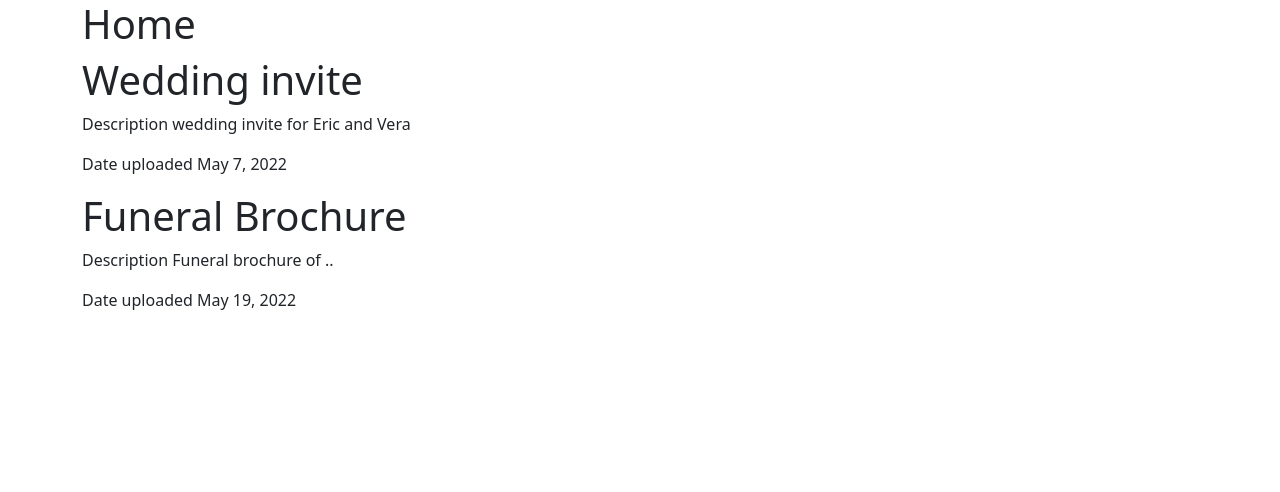
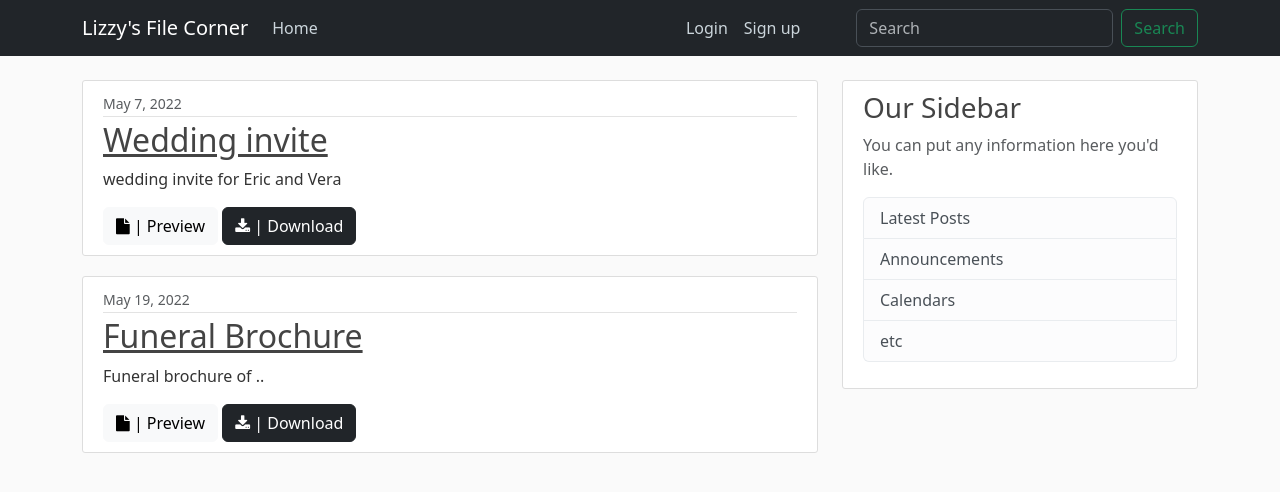
Before and after one commit to JerryAgbesi/File-Server-Project, a Django app: page / in a window 1280 px wide. Shown: the top 492 px of the page. Run offline with Django 4.2, Linux system fonts and the light colour scheme.

Commit message:
Complete feedpage

```diff
--- /dev/null
+++ b/fileServer/fileapp/static/fileapp/main.css
@@ -0,0 +1,90 @@
+body {
+    background: #fafafa;
+    color: #333333;
+    margin-top: 5rem;
+  }
+
+  h1, h2, h3, h4, h5, h6 {
+    color: #444444;
+  }
+
+  ul {
+    margin: 0;
+  }
+
+  .bg-steel {
+    background-color: #5f788a;
+  }
+
+  .site-header .navbar-nav .nav-link {
+    color: #cbd5db;
+  }
+
+  .site-header .navbar-nav .nav-link:hover {
+    color: #ffffff;
+  }
+
+  .site-header .navbar-nav .nav-link.active {
+    font-weight: 500;
+  }
+
+  .content-section {
+    background: #ffffff;
+    padding: 10px 20px;
+    border: 1px solid #dddddd;
+    border-radius: 3px;
+    margin-bottom: 20px;
+  }
+
+  .article-title {
+    color: #444444;
+  }
+
+  a.article-title:hover {
+    color: #428bca;
+    text-decoration: none;
+  }
+
+  .article-content {
+    white-space: pre-line;
+  }
+
+  .article-img {
+    height: 65px;
+    width: 65px;
+    margin-right: 16px;
+  }
+
+  .article-metadata {
+    padding-bottom: 1px;
+    margin-bottom: 4px;
+    border-bottom: 1px solid #e3e3e3
+  }
+
+  .article-metadata a:hover {
+    color: #333;
+    text-decoration: none;
+  }
+
+  .article-svg {
+    width: 25px;
+    height: 25px;
+    vertical-align: middle;
+  }
+
+  .account-img {
+    height: 125px;
+    width: 125px;
+    margin-right: 20px;
+    margin-bottom: 16px;
+  }
+
+  .account-heading {
+    font-size: 2.5rem;
+  }
+
+  .file-buttons{
+    position:absolute;
+    bottom:0;
+    right:0;
+   }
--- a/fileServer/fileapp/templates/fileapp/base.html
+++ b/fileServer/fileapp/templates/fileapp/base.html
@@ -1,3 +1,4 @@
+{% load static %}
 <!DOCTYPE html>
 <html>
 <head>
@@ -5,10 +6,12 @@
   <meta name="viewport" content="width=device-width, initial-scale=1">
 
   <link href="https://cdn.jsdelivr.net/npm/bootstrap@5.3.0-alpha3/dist/css/bootstrap.min.css" rel="stylesheet" integrity="sha384-KK94CHFLLe+nY2dmCWGMq91rCGa5gtU4mk92HdvYe+M/SXH301p5ILy+dN9+nJOZ" crossorigin="anonymous">
+  <link rel="stylesheet" href="https://cdnjs.cloudflare.com/ajax/libs/font-awesome/4.7.0/css/font-awesome.min.css">
 
+  <link rel="stylesheet" href="{% static 'fileapp/main.css' %}">
   {%if title%}
 
-  <title>{{title}}</title>
+  <title> {{title}}</title>
 
 
   {% else %}
@@ -19,12 +22,55 @@
 </head>
 
 <body>
+  <header class="site-header">
+    <nav class="navbar navbar-expand-md navbar-dark bg-dark fixed-top " data-bs-theme="dark">
+      <div class="container">
+        <a class="navbar-brand mr-4" href="/">Lizzy's File Corner</a>
+        <button class="navbar-toggler" type="button" data-toggle="collapse" data-target="#navbarToggle" aria-controls="navbarToggle" aria-expanded="false" aria-label="Toggle navigation">
+        <span class="navbar-toggler-icon"></span>
+        </button>
+        <div class="collapse navbar-collapse" id="navbarToggle">
+          <div class="navbar-nav mr-auto">
+            <a class="nav-item nav-link" href="/">Home</a>
+          </div>
 
-  <div class="container">
-    {% block content %}
+          <div class="navbar-nav ms-auto">
+            {% if user.is_authenticated %}
+              <a class="nav-item nav-link" href="{% url 'logout' %}">Logout</a>
+            {% else %}
+              <a class="nav-item nav-link" href="{% url 'login' %}">Login</a>
+              <a class="nav-item nav-link" href="{% url 'signup' %}">Sign up</a>
+            {% endif %}
+          </div>
+          <form class="d-flex ms-5" role="search">
+            <input class="form-control me-2" type="search" placeholder="Search" aria-label="Search">
+            <button class="btn btn-outline-success" type="submit">Search</button>
+          </form>
+        </div>
+      </div>
 
-    {% endblock %}
-  </div>
+    </nav>
+  </header>
+  <main role="main" class="container">
+    <div class="row">
+      <div class="col-md-8">
+        {% block content %}{% endblock %}
+      </div>
+      <div class="col-md-4">
+        <div class="content-section">
+          <h3>Our Sidebar</h3>
+          <p class='text-muted'>You can put any information here you'd like.
+            <ul class="list-group">
+              <li class="list-group-item list-group-item-light">Latest Posts</li>
+              <li class="list-group-item list-group-item-light">Announcements</li>
+              <li class="list-group-item list-group-item-light">Calendars</li>
+              <li class="list-group-item list-group-item-light">etc</li>
+            </ul>
+          </p>
+        </div>
+      </div>
+    </div>
+  </main>
 
    <script src="https://cdn.jsdelivr.net/npm/@popperjs/core@2.11.7/dist/umd/popper.min.js" integrity="sha384-zYPOMqeu1DAVkHiLqWBUTcbYfZ8osu1Nd6Z89ify25QV9guujx43ITvfi12/QExE" crossorigin="anonymous"></script>
    <script src="https://cdn.jsdelivr.net/npm/bootstrap@5.3.0-alpha3/dist/js/bootstrap.min.js" integrity="sha384-Y4oOpwW3duJdCWv5ly8SCFYWqFDsfob/3GkgExXKV4idmbt98QcxXYs9UoXAB7BZ" crossorigin="anonymous"></script>
--- a/fileServer/fileapp/templates/fileapp/home.html
+++ b/fileServer/fileapp/templates/fileapp/home.html
@@ -3,15 +3,21 @@
 
 {% block content %}
 
+    {% for file in files%}
+        <article class="media content-section">
+            <div class="media-body">
+            <div class="article-metadata">
+                <small class="text-muted">{{ file.date_uploaded }}</small>
+            </div>
+            <h2><a class="article-title" href="#">{{ file.title }}</a></h2>
+            <p class="article-content">{{ file.description }}</p>
+            <div class="ml-auto">
+                <button class="btn btn-light"><i class="fa fa-file"></i> | Preview</button>
+                <button class="btn btn-dark"><i class="fa fa-download"></i> | Download</button>
+            </div>
+            </div>
 
-    <h1>Home</h1>
-
-    {% for file in files%}
-
-        <h1>{{file.title}}</h1>
-        <p>Description {{file.description}}</p>
-        <p>Date uploaded {{file.date_uploaded}}</p>
-
+        </article>
     {% endfor %}
 
 {%endblock content%}
```
